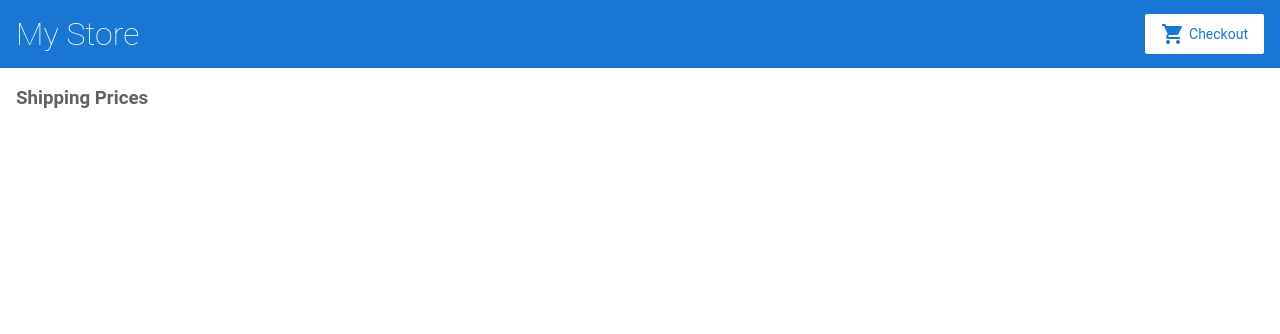
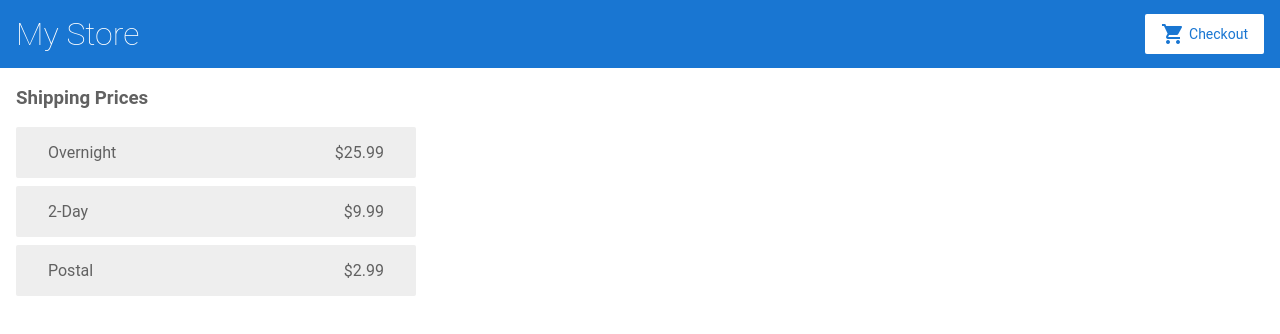
Before and after one commit to Kweku7k/angular-dfrsyn, an Angular app: page /shipping in a window 1280 px wide. Shown: the top 334 px of the page. Built offline with nearby package versions, Linux system fonts and the light colour scheme.

Commit message:
1 file modified

```diff
--- a/src/app/shipping/shipping.component.html
+++ b/src/app/shipping/shipping.component.html
@@ -1,6 +1,6 @@
 <h3> Shipping Prices </h3>
 
-<div class="shipping-item" *ngFor="let shipping of ShippingCosts | async">
+<div class="shipping-item" *ngFor="let shipping of shippingCosts | async">
 <span>{{ shipping.type }}</span>
 <span>{{ shipping.price | currency }}</span>
 </div>
```
